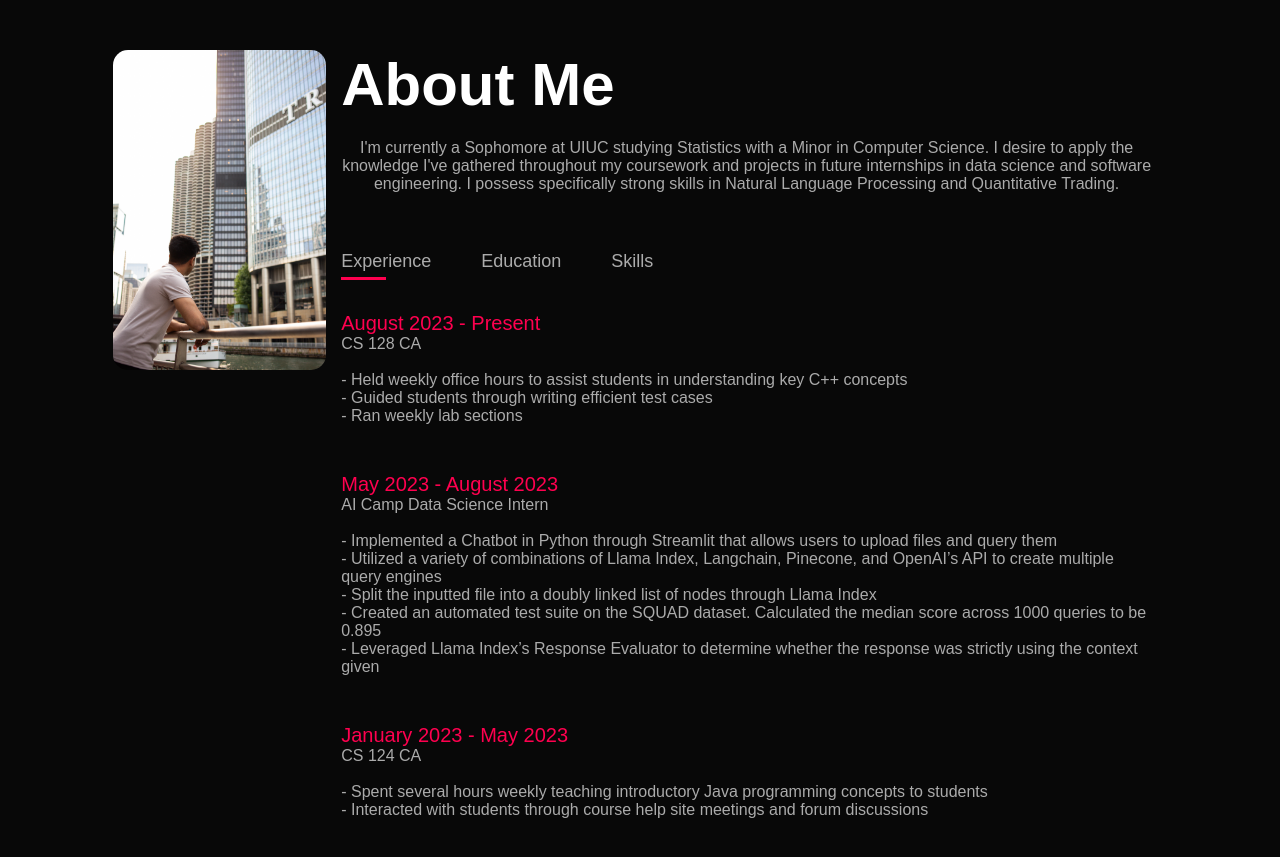
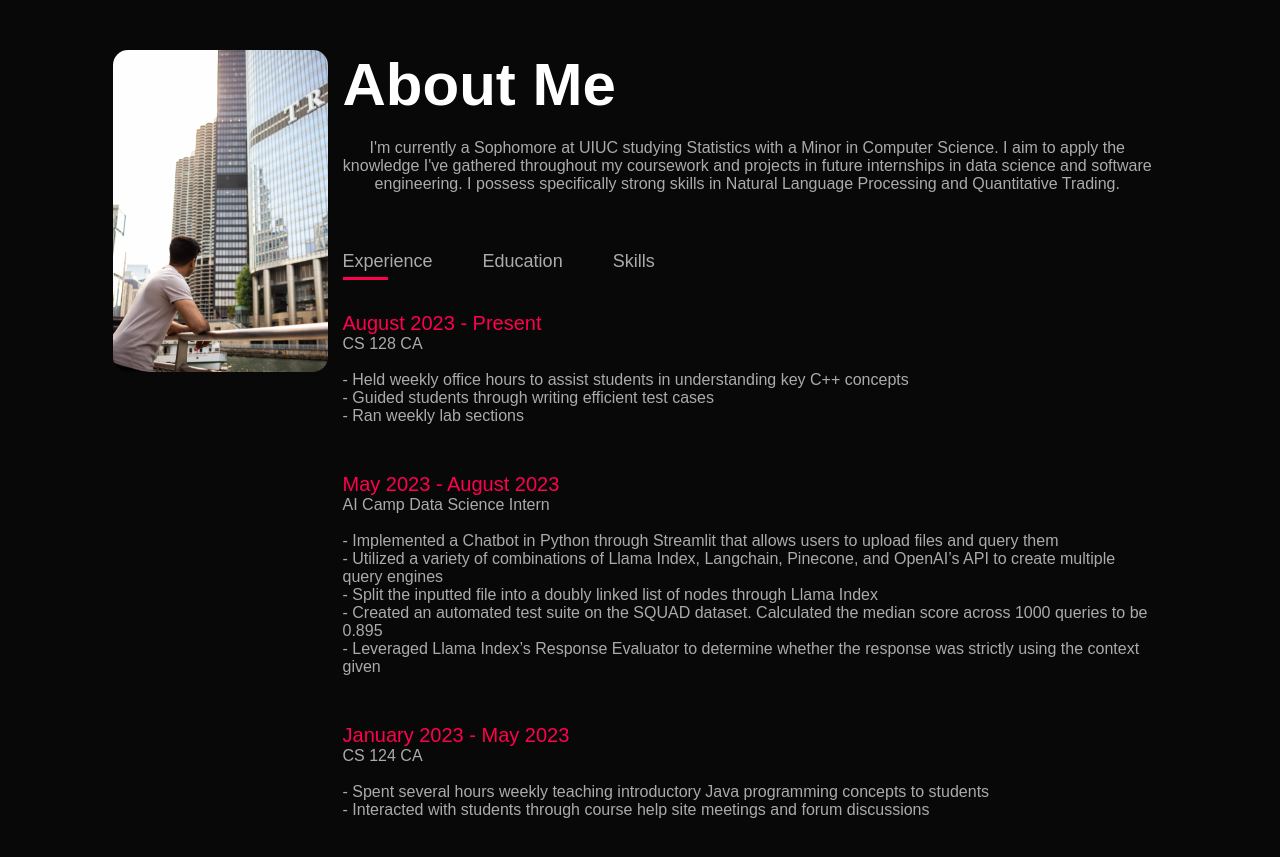
Before and after one commit to Shanav12/Personal_Portfolio, a plain HTML site: page index.html in a window 1280 px wide. Shown: the part 840-1697 px from the top of the page. Drawn offline with Linux system fonts and the light colour scheme.

Commit message:
Updated text

```diff
--- a/index.html
+++ b/index.html
@@ -43,7 +43,7 @@
                         <h1 class="sub-title">About Me<br></h1>
                         <p>
                             I'm currently a Sophomore at UIUC studying Statistics with a Minor in Computer Science. I
-                            desire to apply the knowledge I've gathered throughout my coursework and projects in
+                            aim to apply the knowledge I've gathered throughout my coursework and projects in
                             future internships in data science and software engineering. I possess specifically strong
                             skills in Natural Language Processing and Quantitative Trading.<br><br>
                         </p>
```
